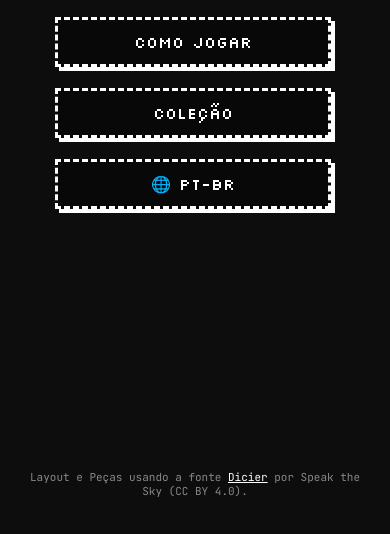
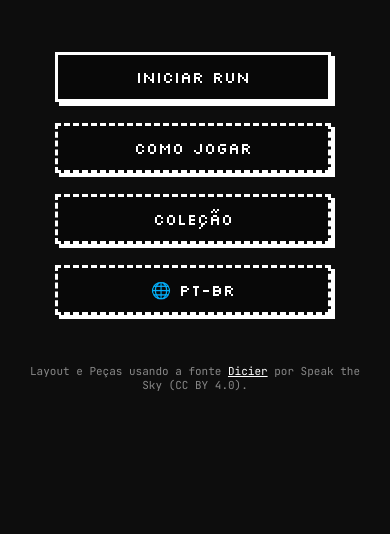
Before and after one commit to commanchecps/dicefall, a website: page www/index.html in a window 390 px wide. Shown: the part 290-824 px from the top of the page. Drawn offline with Linux system fonts and the light colour scheme.

Commit message:
style: fix vertical centering of screens and modals on mobile layout

```diff
--- a/www/style.css
+++ b/www/style.css
@@ -623,7 +623,7 @@ body::after {
     height: 12px;
     border: 2px solid var(--border-color);
     background-color: #111;
-    margin: 10px 0;
+    margin: 10px auto;
 }
 .progress-bar-container.mini {
     height: 8px;
@@ -972,10 +972,11 @@ body::after {
     }
 
     .screen {
+        height: 100% !important;
         overflow-y: auto !important;
         max-height: 100% !important;
         padding: 4vh 4vw !important;
-        justify-content: flex-start !important;
+        justify-content: center !important;
         gap: 3vh !important;
     }
 
@@ -989,7 +990,7 @@ body::after {
     }
 
     .credits {
-        margin-top: auto !important;
+        margin-top: 0 !important;
         padding-top: 20px !important;
     }
 
```
